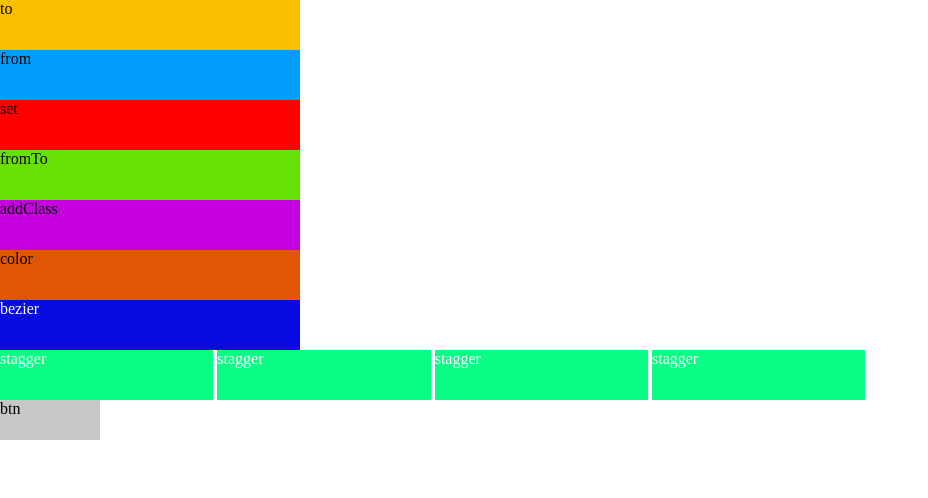
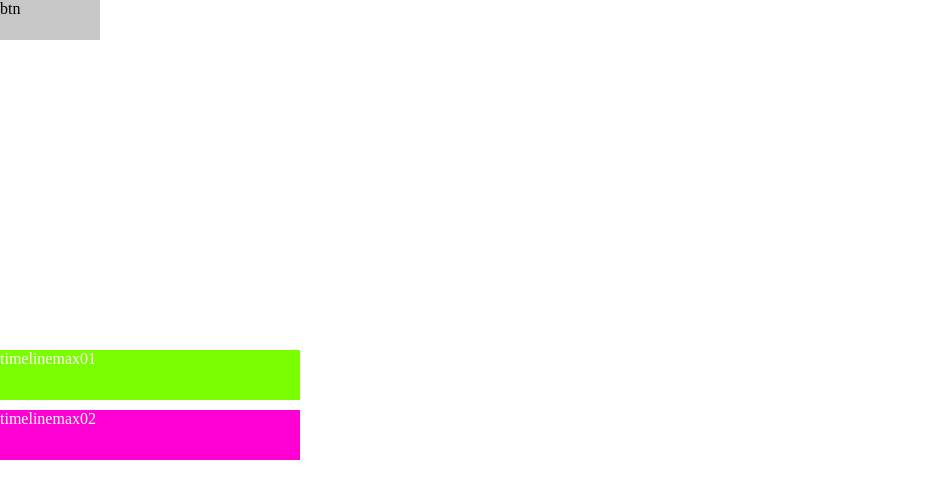
Before and after one commit to sexfat/cd103, a website: page tweenmax.html in a window 1280 px wide. Shown: the whole page, without its empty margins (0-928 px from the left). Drawn offline with Linux system fonts and the light colour scheme; files that its build step writes are made by us from their sources.

Commit message:
add day 01

```diff
--- a/js/tweenmax.js
+++ b/js/tweenmax.js
@@ -111,7 +111,7 @@ function animaion_01() {
 
 
 
-function ani_01(){
+function ani_01() {
 
     TweenMax.staggerFromTo(".box09", 1, {
         scale: 1.2,
@@ -122,3 +122,41 @@ function ani_01(){
         ease: Elastic.easeOut
     }, 0.2);
 }
+
+var tl = new TimelineMax({
+    repeat: -1,
+    repeatDelay: 1,
+    yoyo: true
+});
+
+
+
+tl.add(
+    //a
+    TweenMax.to(".box10", 1, {
+        x: 200,
+        y: 100,
+        ease: Elastic.easeOut,
+
+    }));
+tl.add(
+    //b
+    TweenMax.to(".box11", 2, {
+        x: 300,
+        y: 200,
+        rotation: 180,
+        ease: Elastic.easeOut,
+        scale: 1.9
+    }));
+
+
+
+
+
+
+
+
+
+
+
+console.log("end");
--- a/sass/tweenmax.scss
+++ b/sass/tweenmax.scss
@@ -65,4 +65,17 @@ padding: 0;
         cursor: pointer;
     }
 
+    .box10 {
+        background-color: #7bff00;
+        color: #fff;
+        margin-bottom: 10px;
+        // opacity: 0;
+    }
+    .box11 {
+        background-color: #ff00d4;
+        color: #fff;
+        // margin-bottom: 10px;
+        // opacity: 0;
+    }
+
 }
--- a/tweenmax.html
+++ b/tweenmax.html
@@ -14,7 +14,7 @@
 
 <body>
     <section class="section01">
-        <div class="box box01">to</div>
+        <!-- <div class="box box01">to</div>
         <div class="box box02">from</div>
         <div class="box box03">set</div>
         <div class="box box04">fromTo</div>
@@ -24,7 +24,7 @@
         <div class="box box08 col-xl-2">stagger</div>
         <div class="box box08 col-xl-2">stagger</div>
         <div class="box box08 col-xl-2">stagger</div>
-        <div class="box box08 col-xl-2">stagger</div>
+        <div class="box box08 col-xl-2">stagger</div> -->
 
 <div class="btn" onclick="ani_01();">btn</div>
         <div class="box box09">stagger</div>
@@ -32,6 +32,10 @@
         <div class="box box09">stagger</div>
         <div class="box box09">stagger</div>
         <div class="box box09">stagger</div>
+        <div class="box box10">timelinemax01</div>
+        <div class="box box11">timelinemax02</div>
+
+
 
 
 
```
Also changed, not shown: css/tweenmax.css.
